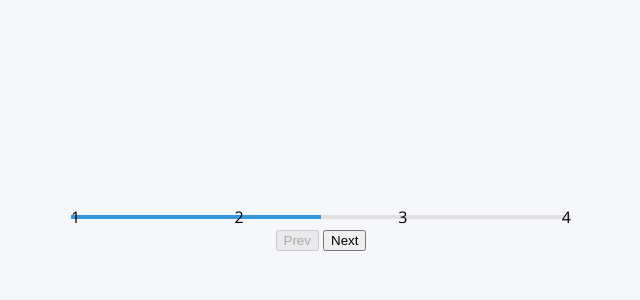
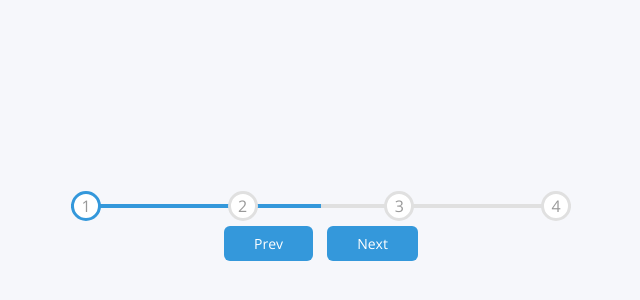
Before and after one commit to rach4el/2of50, a plain HTML site: page index.html in a window 1280 px wide. Shown: the part 172-472 px from the top of the page, without its empty margins (319-959 px from the left). Drawn offline with nearby package versions, Linux system fonts and the light colour scheme.

Commit message:
btn focus act

```diff
--- a/style.css
+++ b/style.css
@@ -1,4 +1,9 @@
 @import url('https://fonts.googleapis.com/css2?family=Open+Sans:ital,wght@0,300..800;1,300..800&display=swap');
+
+:root {
+    --line-border-fill: #3498db;
+    --line-border-empty: #e0e0e0;
+}
 
 *{
     box-sizing: border-box;
@@ -30,7 +35,7 @@ body {
 
 .progress-container::before {
     content: '';
-    background-color: #e0e0e0;
+    background-color: var(--line-border-empty);
     position: absolute;
     top: 50%;
     left: 0;
@@ -41,7 +46,7 @@ body {
 }
 
 .progress {
-    background-color: #3498db;
+    background-color: var(--line-border-fill);
     position: absolute;
     top: 50%;
     left: 0;
@@ -51,3 +56,40 @@ body {
     z-index: -1;
     transition: 0.4s ease;
 }
+
+.circle {
+    background-color: #fff;
+    color: #999;
+    border-radius: 50%;
+    height: 30px;
+    width: 30px;
+    display: flex;
+    align-items: center;
+    justify-content: center;
+    border: 3px solid var(--line-border-empty);
+    transition: .4s ease;
+}
+
+.circle.active {
+    border-color: var(--line-border-fill);
+}
+
+.btn {
+    background-color: var(--line-border-fill);
+    color: #fff;
+    border: 0;
+    border-radius: 6px;
+    cursor:pointer;
+    font-family: inherit;
+    padding: 8px 30px;
+    margin: 5px;
+    font-size: 14px;
+}
+
+.btn:active {
+    transform: scale(0.98);
+}
+
+.btn:focus {
+    outline: 0;
+}
```
